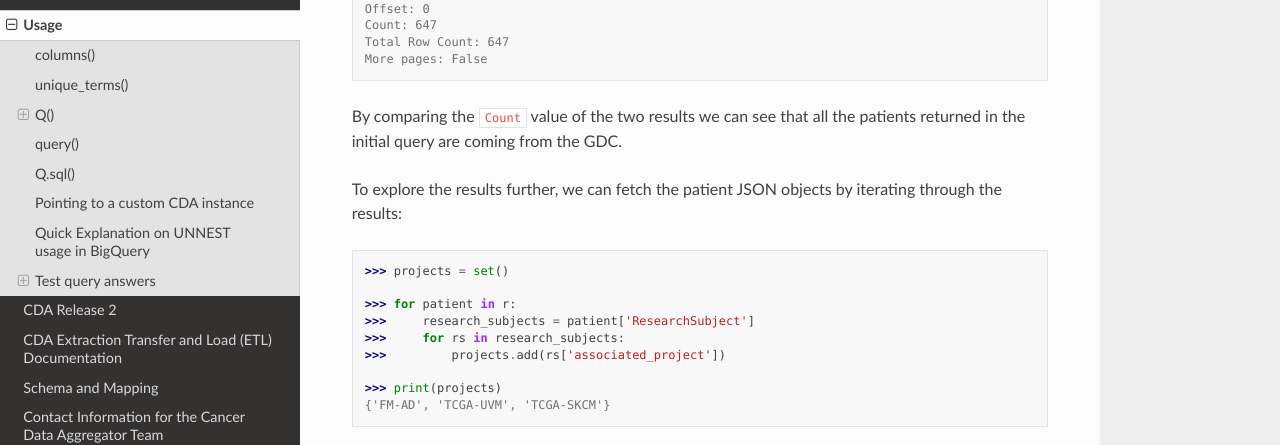
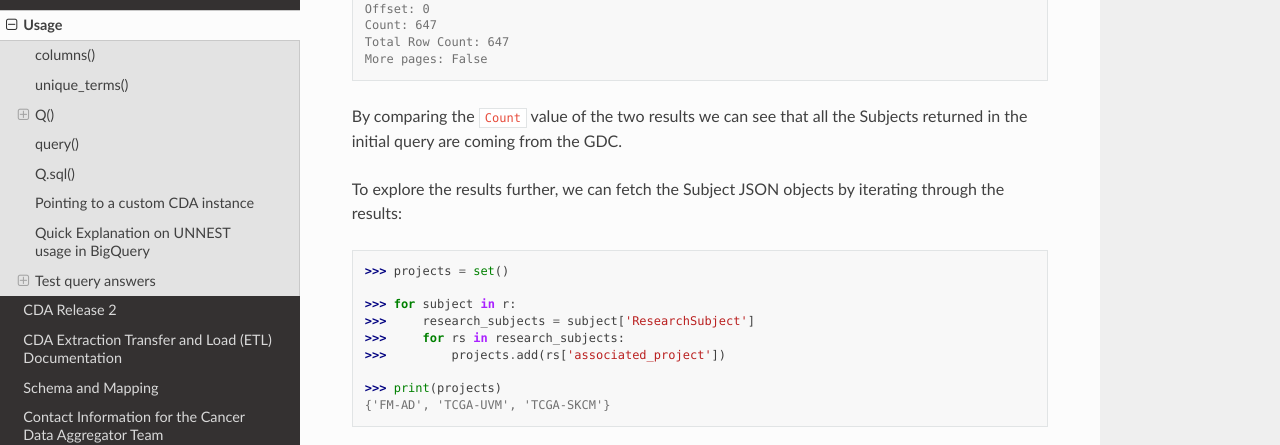
Before and after one commit to CancerDataAggregator/CDA-HelpDesk, a Sphinx documentation site: the page built from docs/source/usage.rst, in a window 1280 px wide and 900 px high, scrolled down 11308 px. Shown: the part 151-596 px from the top of the window. Built offline with Sphinx 7.4.7 and the Read the Docs theme 2.0.0, drawn with Linux system fonts in a browser that asks for light colours; some of the changed text lies outside the part shown.

Commit message:
changed patient to subject in usage

```diff
--- a/docs/source/usage.rst
+++ b/docs/source/usage.rst
@@ -294,7 +294,7 @@
 Total Row Count: 1
 More pages: False
 
-We've discussed ``Q`` but not the ``.run()`` method; ``.run()`` must be called to actually process your query. After calling ``print()`` on the query result variable we see that we've got a single patient record as a result, which is what we expect.
+We've discussed ``Q`` but not the ``.run()`` method; ``.run()`` must be called to actually process your query. After calling ``print()`` on the query result variable we see that we've got a single Subject record as a result, which is what we expect.
 
 Let's take a look at the results:
 
@@ -505,16 +505,16 @@
  More pages: False
 
 
-By comparing the ``Count`` value of the two results we can see that all the patients returned in the initial query are coming from the GDC.
+By comparing the ``Count`` value of the two results we can see that all the Subjects returned in the initial query are coming from the GDC.
 
-To explore the results further, we can fetch the patient JSON objects by iterating through the results:
+To explore the results further, we can fetch the Subject JSON objects by iterating through the results:
 
 .. code-block:: python
 
  >>> projects = set()
 
- >>> for patient in r:
- >>>     research_subjects = patient['ResearchSubject']
+ >>> for subject in r:
+ >>>     research_subjects = subject['ResearchSubject']
  >>>     for rs in research_subjects:
  >>>         projects.add(rs['associated_project'])
 
@@ -642,7 +642,7 @@
  Total Row Count: 275
  More pages: False
 
-As you can see, this is achieved by utilizing ``From`` operator. The ``From`` operator allows us to create queries from results of other queries. This is particularly useful when working with conditions that involve a single field which can take multiple different values for different items in a list that is being part of, e.g. we need ``ResearchSubject.identifier.system`` to be both “PDC” and “GDC” for a single patient. In such cases, ``And`` operator can’t help because it will return those entries where the field takes both values, which is zero entries.
+As you can see, this is achieved by utilizing ``From`` operator. The ``From`` operator allows us to create queries from results of other queries. This is particularly useful when working with conditions that involve a single field which can take multiple different values for different items in a list that is being part of, e.g. we need ``ResearchSubject.identifier.system`` to be both “PDC” and “GDC” for a single Subject. In such cases, ``And`` operator can’t help because it will return those entries where the field takes both values, which is zero entries.
 
 
 .. code-block:: python
@@ -776,7 +776,7 @@
 Test query 1
 +++++
 
-**Find data from all patients who have been treated with "Radiation Therapy, NOS" and have both genomic and proteomic data.**
+**Find data from all Subjects who have been treated with "Radiation Therapy, NOS" and have both genomic and proteomic data.**
 
 .. toggle-header::
   :header: Example 1 **Show/Hide Code**
@@ -923,7 +923,7 @@
 ----
 Test query 1
 +++++
-**Find data from all patients who have been treated with "Radiation Therapy, NOS" and have both genomic and proteomic data.**
+**Find data from all Subjects who have been treated with "Radiation Therapy, NOS" and have both genomic and proteomic data.**
 
 .. code-block:: python
 
```
